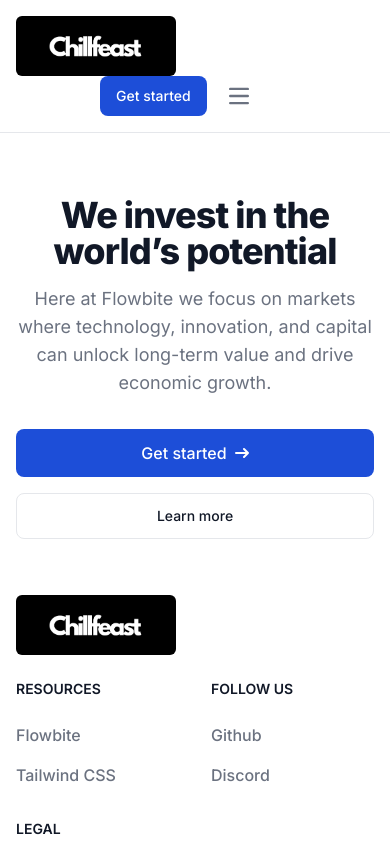
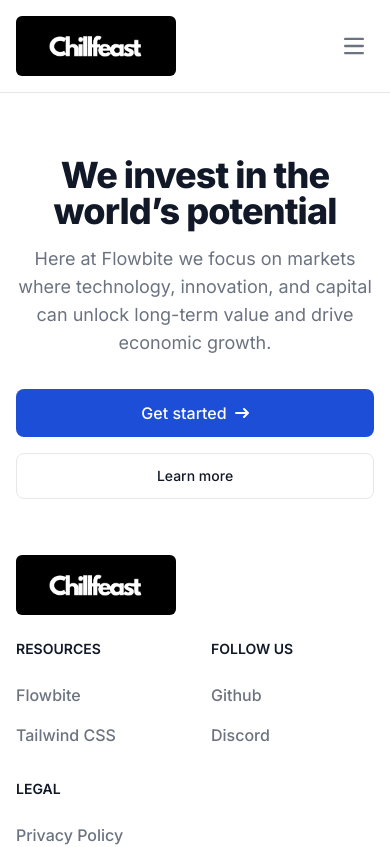
Before and after one commit to Vikneshoftheleaf/chillfeast, a Next.js app: page / in a window 390 px wide. Shown: the top 847 px of the page. Built offline with nearby package versions, Linux system fonts and the light colour scheme.

Commit message:
dark-mode2

```diff
--- a/src/components/navbar.js
+++ b/src/components/navbar.js
@@ -16,7 +16,7 @@ export default function Navbar() {
                 <div class="flex md:order-2 space-x-3 md:space-x-0 rtl:space-x-reverse">
                 <DarkModeToggler/>
 
-                    <button type="button" class="text-white bg-blue-700 hover:bg-blue-800 focus:ring-4 focus:outline-none focus:ring-blue-300 font-medium rounded-lg text-sm px-4 py-2 text-center dark:bg-blue-600 dark:hover:bg-blue-700 dark:focus:ring-blue-800">Get started</button>
+                    <button type="button" class="lg:block hidden text-white bg-blue-700 hover:bg-blue-800 focus:ring-4 focus:outline-none focus:ring-blue-300 font-medium rounded-lg text-sm px-4 py-2 text-center dark:bg-blue-600 dark:hover:bg-blue-700 dark:focus:ring-blue-800">Get started</button>
                     <button data-collapse-toggle="navbar-sticky" type="button" class="inline-flex items-center p-2 w-10 h-10 justify-center text-sm text-gray-500 rounded-lg md:hidden hover:bg-gray-100 focus:outline-none focus:ring-2 focus:ring-gray-200 dark:text-gray-400 dark:hover:bg-gray-700 dark:focus:ring-gray-600" aria-controls="navbar-sticky" aria-expanded="false">
                         <span class="sr-only">Open main menu</span>
                         <svg class="w-5 h-5" aria-hidden="true" xmlns="http://www.w3.org/2000/svg" fill="none" viewBox="0 0 17 14">
```
